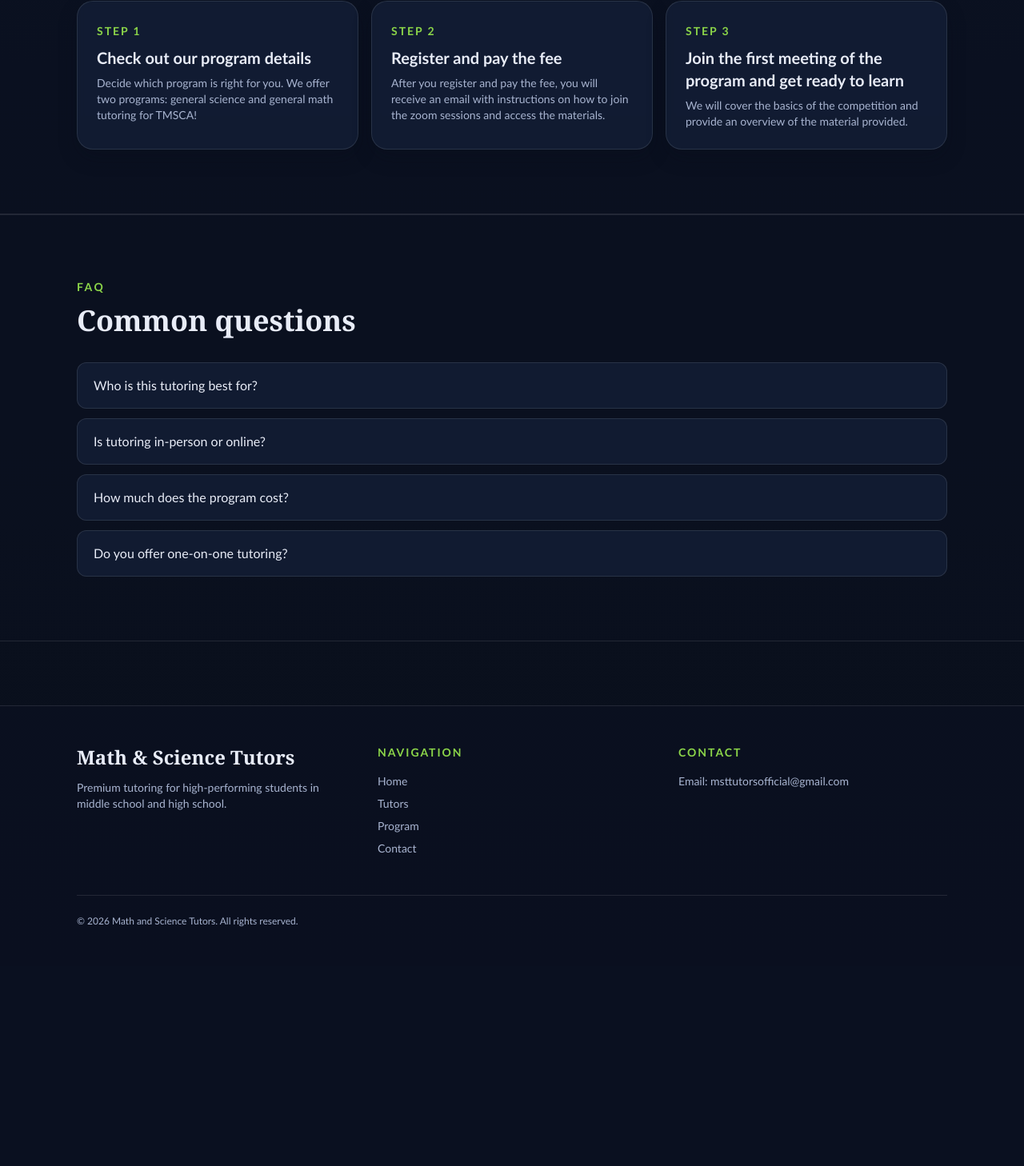
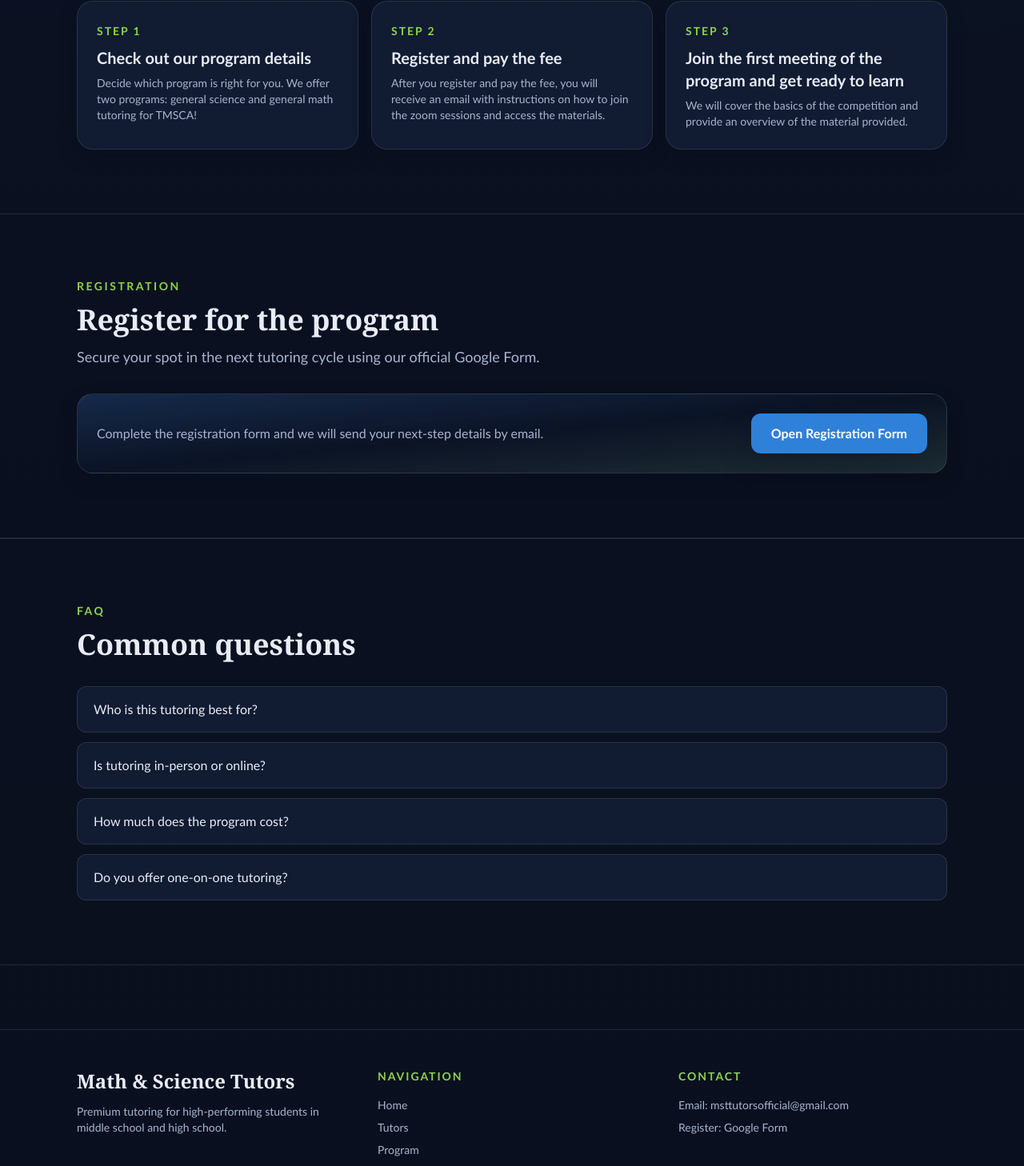
Before and after one commit to myalageri22/mstwebsite, a Next.js app: page / in a window 1280 px wide. Shown: the part 1289-2747 px from the top of the page at 80% size. Before the commit the page ends 2497 px from the top, so only its background shows below. Built offline with nearby package versions, Linux system fonts and the light colour scheme.

Commit message:
Add site-wide registration section and Google Form CTAs

```diff
--- a/src/app/contact/page.tsx
+++ b/src/app/contact/page.tsx
@@ -1,8 +1,10 @@
 import type { Metadata } from "next";
 import { SiteLayout } from "@/components/layout/SiteLayout";
+import { Button } from "@/components/ui/Button";
 import { Card } from "@/components/ui/Card";
 import { Container } from "@/components/ui/Container";
 import { SectionHeading } from "@/components/ui/SectionHeading";
+import { registrationFormUrl } from "@/data/site";
 
 export const metadata: Metadata = {
   title: "Contact",
@@ -25,7 +27,7 @@ export default function ContactPage() {
             eyebrow="Contact"
             title="Email us directly"
           />
-          <div className="mt-10 max-w-4xl">
+          <div className="mt-10 grid gap-6 lg:grid-cols-2">
             <Card className="py-12 text-center sm:py-16">
               <p className="text-sm uppercase tracking-[0.16em] text-brand-lime">Official Contact Email</p>
               <a
@@ -35,6 +37,15 @@ export default function ContactPage() {
                 msttutorsofficial@gmail.com
               </a>
             </Card>
+            <Card className="flex flex-col justify-center py-12 text-center sm:py-16">
+              <p className="text-sm uppercase tracking-[0.16em] text-brand-lime">Registration</p>
+              <p className="mt-4 text-base text-brand-muted">Ready to enroll? Complete the official registration form.</p>
+              <div className="mt-6">
+                <Button href={registrationFormUrl} rel="noopener noreferrer" target="_blank" variant="primary">
+                  Open Registration Form
+                </Button>
+              </div>
+            </Card>
           </div>
         </Container>
       </section>
--- a/src/app/page.tsx
+++ b/src/app/page.tsx
@@ -1,9 +1,11 @@
 import type { Metadata } from "next";
+import { RegistrationSection } from "@/components/layout/RegistrationSection";
 import { SiteLayout } from "@/components/layout/SiteLayout";
 import { Button } from "@/components/ui/Button";
 import { Card } from "@/components/ui/Card";
 import { Container } from "@/components/ui/Container";
 import { SectionHeading } from "@/components/ui/SectionHeading";
+import { registrationFormUrl } from "@/data/site";
 
 export const metadata: Metadata = {
   title: "Home",
@@ -92,6 +94,9 @@ export default function HomePage() {
               <Button href="/tutors" variant="secondary">
                 Meet the Tutors
               </Button>
+              <Button href={registrationFormUrl} rel="noopener noreferrer" target="_blank" variant="ghost">
+                Register Now
+              </Button>
             </div>
           </div>
         </Container>
@@ -134,6 +139,8 @@ export default function HomePage() {
         </Container>
       </section>
 
+      <RegistrationSection className="border-b border-white/10 bg-brand-ink/35" />
+
       <section className="border-y border-white/10 bg-brand-ink/45 py-20">
         <Container>
           <SectionHeading
--- a/src/app/program/page.tsx
+++ b/src/app/program/page.tsx
@@ -1,10 +1,12 @@
 import type { Metadata } from "next";
+import { RegistrationSection } from "@/components/layout/RegistrationSection";
 import { SiteLayout } from "@/components/layout/SiteLayout";
 import { Button } from "@/components/ui/Button";
 import { Card } from "@/components/ui/Card";
 import { Container } from "@/components/ui/Container";
 import { SectionHeading } from "@/components/ui/SectionHeading";
 import { programData } from "@/data/program";
+import { registrationFormUrl } from "@/data/site";
 
 export const metadata: Metadata = {
   title: "Program",
@@ -72,8 +74,8 @@ export default function ProgramPage() {
                 <span className="pb-1 text-sm text-brand-muted">total for all 6 weeks</span>
               </div>
               <div className="mt-8">
-                <Button href="/contact" variant="primary">
-                  Contact to Enroll
+                <Button href={registrationFormUrl} rel="noopener noreferrer" target="_blank" variant="primary">
+                  Register Now
                 </Button>
               </div>
             </Card>
@@ -152,6 +154,8 @@ export default function ProgramPage() {
           </div>
         </Container>
       </section>
+
+      <RegistrationSection className="border-t border-white/10 bg-brand-ink/35" />
     </SiteLayout>
   );
 }
--- a/src/app/tutors/page.tsx
+++ b/src/app/tutors/page.tsx
@@ -1,4 +1,5 @@
 import type { Metadata } from "next";
+import { RegistrationSection } from "@/components/layout/RegistrationSection";
 import { SiteLayout } from "@/components/layout/SiteLayout";
 import { Container } from "@/components/ui/Container";
 import { SectionHeading } from "@/components/ui/SectionHeading";
@@ -33,6 +34,7 @@ export default function TutorsPage() {
           </div>
         </Container>
       </section>
+      <RegistrationSection className="border-t border-white/10 bg-brand-ink/35" />
     </SiteLayout>
   );
 }
--- a/src/components/layout/Footer.tsx
+++ b/src/components/layout/Footer.tsx
@@ -1,5 +1,6 @@
 import Link from "next/link";
 import { Container } from "@/components/ui/Container";
+import { registrationFormUrl } from "@/data/site";
 
 const links = [
   { href: "/", label: "Home" },
@@ -35,6 +36,17 @@ export function Footer() {
             <h3 className="text-sm font-semibold uppercase tracking-[0.14em] text-brand-lime">Contact</h3>
             <ul className="mt-4 space-y-2 text-sm text-brand-muted">
               <li>Email: msttutorsofficial@gmail.com</li>
+              <li>
+                Register:{" "}
+                <a
+                  className="focus-ring rounded underline-offset-2 transition hover:text-white hover:underline"
+                  href={registrationFormUrl}
+                  rel="noopener noreferrer"
+                  target="_blank"
+                >
+                  Google Form
+                </a>
+              </li>
             </ul>
           </div>
         </div>
--- a/src/components/layout/Navbar.tsx
+++ b/src/components/layout/Navbar.tsx
@@ -4,8 +4,10 @@ import Image from "next/image";
 import Link from "next/link";
 import { usePathname } from "next/navigation";
 import { useState } from "react";
+import { Button } from "@/components/ui/Button";
 import { cn } from "@/lib/utils";
 import { Container } from "@/components/ui/Container";
+import { registrationFormUrl } from "@/data/site";
 
 const links = [
   { href: "/", label: "Home" },
@@ -30,7 +32,8 @@ export function Navbar() {
             </div>
           </Link>
 
-          <nav aria-label="Primary" className="hidden items-center gap-2 md:flex">
+          <div className="hidden items-center gap-3 md:flex">
+            <nav aria-label="Primary" className="flex items-center gap-2">
               {links.map((link) => {
                 const active = pathname === link.href;
                 return (
@@ -47,6 +50,10 @@ export function Navbar() {
                 );
               })}
             </nav>
+            <Button href={registrationFormUrl} rel="noopener noreferrer" size="sm" target="_blank" variant="primary">
+              Register
+            </Button>
+          </div>
 
           <button
             aria-controls="mobile-menu"
@@ -103,6 +110,14 @@ export function Navbar() {
                 </Link>
               );
             })}
+            <a
+              className="focus-ring mt-2 block rounded-lg bg-brand-blue px-3 py-2 text-sm font-semibold text-white transition hover:bg-brand-blueDark"
+              href={registrationFormUrl}
+              rel="noopener noreferrer"
+              target="_blank"
+            >
+              Register
+            </a>
           </nav>
         </div>
       </Container>
--- /dev/null
+++ b/src/components/layout/RegistrationSection.tsx
@@ -0,0 +1,32 @@
+import { Button } from "@/components/ui/Button";
+import { Card } from "@/components/ui/Card";
+import { Container } from "@/components/ui/Container";
+import { SectionHeading } from "@/components/ui/SectionHeading";
+import { registrationFormUrl } from "@/data/site";
+import { cn } from "@/lib/utils";
+
+type RegistrationSectionProps = {
+  className?: string;
+};
+
+export function RegistrationSection({ className }: RegistrationSectionProps) {
+  return (
+    <section className={cn("py-20", className)}>
+      <Container>
+        <SectionHeading
+          description="Secure your spot in the next tutoring cycle using our official Google Form."
+          eyebrow="Registration"
+          title="Register for the program"
+        />
+        <Card className="mt-8 flex flex-col gap-4 bg-gradient-to-br from-brand-blue/15 via-brand-ink/70 to-brand-lime/10 sm:flex-row sm:items-center sm:justify-between">
+          <p className="text-base text-brand-muted">
+            Complete the registration form and we will send your next-step details by email.
+          </p>
+          <Button href={registrationFormUrl} rel="noopener noreferrer" target="_blank" variant="primary">
+            Open Registration Form
+          </Button>
+        </Card>
+      </Container>
+    </section>
+  );
+}
--- a/src/components/ui/Button.tsx
+++ b/src/components/ui/Button.tsx
@@ -10,6 +10,8 @@ type ButtonProps = {
   className?: string;
   disabled?: boolean;
   onClick?: () => void;
+  target?: string;
+  rel?: string;
 };
 
 const baseStyles =
@@ -37,11 +39,28 @@ export function Button({
   size = "md",
   className,
   disabled,
-  onClick
+  onClick,
+  target,
+  rel
 }: ButtonProps) {
   const classes = cn(baseStyles, variantStyles[variant], sizeStyles[size], className);
 
   if (href) {
+    const isExternal = href.startsWith("http://") || href.startsWith("https://") || href.startsWith("mailto:");
+
+    if (isExternal) {
+      return (
+        <a
+          className={classes}
+          href={href}
+          rel={rel ?? (target === "_blank" ? "noopener noreferrer" : undefined)}
+          target={target}
+        >
+          {children}
+        </a>
+      );
+    }
+
     return (
       <Link className={classes} href={href}>
         {children}
--- /dev/null
+++ b/src/data/site.ts
@@ -0,0 +1 @@
+export const registrationFormUrl = "https://forms.gle/aE7WXLbhCHMhbVCz6";
```
Also changed, not shown: 1 other file (tests, documents, lock files or other folders). Lines whose indentation alone changed are shown as unchanged.
